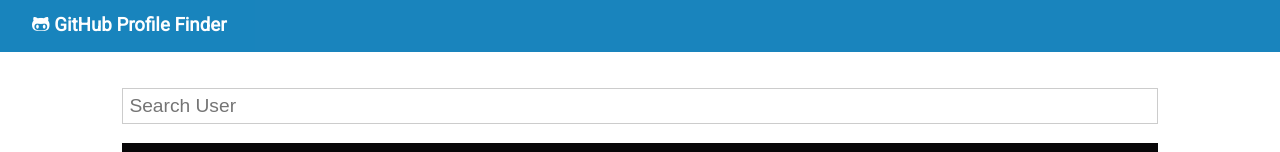
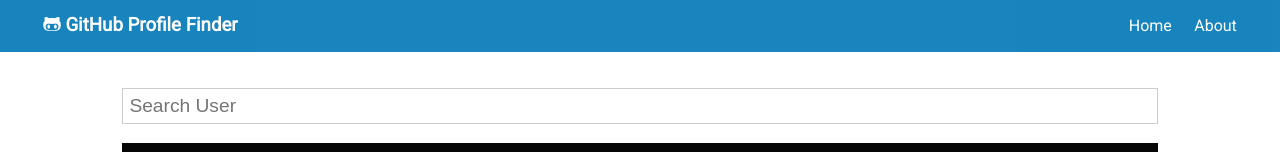
Before and after one commit to osakoh/GitHub-Finder-React, a React (Create React App) app: page / in a window 1280 px wide. Shown: the top 152 px of the page. Built offline with nearby package versions, Linux system fonts and the light colour scheme.

Commit message:
implemented react router in Navbar

```diff
--- a/package.json
+++ b/package.json
@@ -9,6 +9,7 @@
     "axios": "^0.21.1",
     "react": "^17.0.2",
     "react-dom": "^17.0.2",
+    "react-router-dom": "^5.2.0",
     "react-scripts": "4.0.3",
     "web-vitals": "^1.1.1"
   },
--- a/src/App.js
+++ b/src/App.js
@@ -1,8 +1,10 @@
-import React, { Component } from 'react';
+import React, { Component, Fragment } from 'react';
+import { BrowserRouter as Router, Switch, Route } from 'react-router-dom';
 import Navbar from './components/layout/Navbar';  // Navbar import
 import Users from './components/users/Users'; // Users import
 import Search from './components/users/Search'; // Search import
 import Alert from './components/layout/Alert';
+import About from './components/pages/About';
 import axios from 'axios'; // axios import
 import './App.css';
 
@@ -44,24 +46,37 @@
     // destructuring loading & users from state
     const { loading, users, alert } = this.state;
     return (
+      <Router>
         <div className="App">
           <Navbar />
           {/* passing the users & loading as props into the Users component */}
           {/* searchUsers: must be the same name as that in Search js */}
           <div className="container">
             <Alert alert={alert} />
+            <Switch>
+              {/* route for home page which contains multiple components */}
+              <Route exact path='/' render={props => (
+                <Fragment>
                   <Search searchUsers={this.searchUsers}
                     clearUsers={this.clearUsers}
                     showClearBtn={users.length > 0 ? true : false}
                     setAlert={this.setAlert}
                   />
                   <Users loading={loading} users={users} />
+                </Fragment>
+              )} />
+              {/* route for home page which contains multiple components */}
+
+              {/* route for about, contains a single component */}
+              <Route exact path='/about' component={About} />
+              {/* route for about, contains a single component */}
+
+            </Switch>
           </div>
         </div>
-
+      </Router>
     );
   }
-
 }
 
 export default App;
--- a/src/components/layout/Navbar.js
+++ b/src/components/layout/Navbar.js
@@ -1,5 +1,6 @@
 import React from 'react';
 import PropTypes from 'prop-types';
+import { Link } from 'react-router-dom';
 
 // rce: class based component that exports at the bottom
 
@@ -7,8 +8,16 @@
 const Navbar = ({ icon, title }) =>
     <nav className="navbar bg-primary">
         <h3>
-            <i className={icon}></i>&nbsp;{title}
+            <Link to="/"><i className={icon}></i>&nbsp;{title}</Link>
         </h3>
+        <ul>
+            <li>
+                <Link to="/">Home</Link>
+            </li>
+            <li>
+                <Link to="/about">About</Link>
+            </li>
+        </ul>
     </nav>
 
 
--- a/src/components/users/Search.js
+++ b/src/components/users/Search.js
@@ -25,6 +25,7 @@
         } else {
             // passing props upwards to the app js
             this.props.searchUsers(this.state.text);
+            // clear the search field
             this.setState({ text: '' });
         }
 
--- a/src/components/users/UserItem.js
+++ b/src/components/users/UserItem.js
@@ -30,4 +30,5 @@
  *
  * racf: functional component
  * rce: class based component that exports at the bottom
+ *
 */
```
Also changed, not shown: 1 other file (tests, documents, lock files or other folders). Lines whose indentation alone changed are shown as unchanged.
